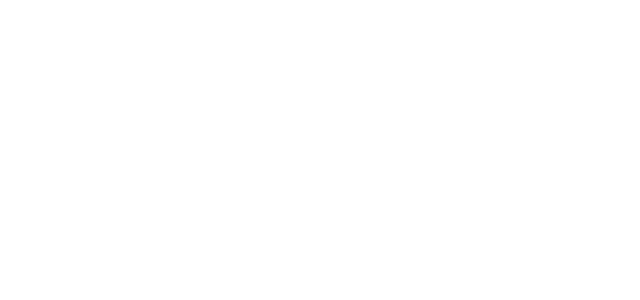
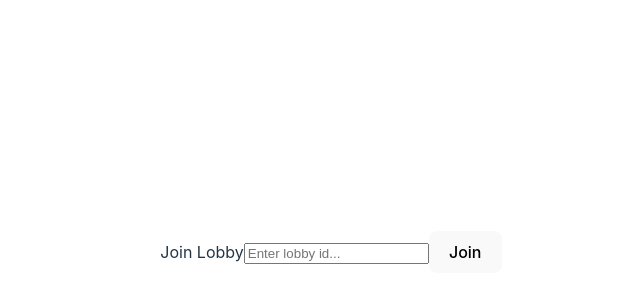
Before and after one commit to optimized-riyan/uno-ui-react, a React (Vite) app: page / in a window 1280 px wide. Before the commit this address had no page. Shown: the part 148-448 px from the top of the page, without its empty margins (309-949 px from the left). Built offline with nearby package versions, Linux system fonts and the light colour scheme.

Commit message:
add Name and Home components

```diff
--- a/package.json
+++ b/package.json
@@ -10,6 +10,7 @@
     "preview": "vite preview"
   },
   "dependencies": {
+    "axios": "^1.7.9",
     "react": "^18.3.1",
     "react-dom": "^18.3.1",
     "react-router-dom": "^7.1.1"
--- a/src/App.tsx
+++ b/src/App.tsx
@@ -1,12 +1,15 @@
 import { BrowserRouter, Route, Routes } from 'react-router-dom';
 import { type JSX } from 'react';
 import './App.css';
+import Name from './Name';
+import Home from './Home';
 
-export default function App(): JSX.Element {
+export default function (): JSX.Element {
     return (
         <BrowserRouter>
             <Routes>
-                <Route path='/name' />
+                <Route path='/name' element={<Name />} />
+                <Route path='/' element={<Home />} />
             </Routes>
         </BrowserRouter>
     );
--- /dev/null
+++ b/src/Home.tsx
@@ -0,0 +1,32 @@
+import axios, { AxiosError } from "axios";
+import { JSX, useRef } from "react";
+import { useNavigate } from "react-router-dom";
+
+export default function (): JSX.Element {
+    const joinRef = useRef<HTMLInputElement>();
+    const navigate = useNavigate();
+
+    const inputId1 = crypto.randomUUID();
+
+    function handleJoin() {
+        const lobbyId = joinRef.current?.value.trim();
+        axios.post(`${import.meta.env.API_BASE_URL}/api/join`, {
+            lobbyId,
+            name: localStorage.getItem('name')
+        }).then(() => {
+            navigate('/table');
+        })
+        .catch(({request, response, message, stack}: AxiosError) => {
+            if (request) console.error(`error in request: ${stack}`);
+            else if (response) console.error(message);
+        });
+    }
+
+    return (
+        <>
+            <label htmlFor={inputId1}>Join Lobby</label>
+            <input type="number" id={inputId1} placeholder="Enter lobby id..." />
+            <button type="button" onClick={handleJoin}>Join</button>
+        </>
+    );
+}
--- /dev/null
+++ b/src/Name.tsx
@@ -0,0 +1,25 @@
+import { JSX, useRef } from "react";
+import { useNavigate } from "react-router-dom";
+
+export default function (): JSX.Element {
+    const inputRef = useRef<HTMLInputElement>(null);
+    const navigate = useNavigate();
+
+    const inputId = crypto.randomUUID();
+
+    function handleSubmit() {
+        const name = inputRef.current?.value.trim();
+        if (name) {
+            localStorage.setItem('name', name);
+            navigate('/');
+        }
+    }
+
+    return (
+        <form onSubmit={handleSubmit}>
+            <label htmlFor={inputId}>Name:</label>
+            <input type="text" ref={inputRef} />
+            <button type="submit">Submit</button>
+        </form>
+    );
+}
```
Also changed, not shown: 2 other files (tests, documents, lock files or other folders).
